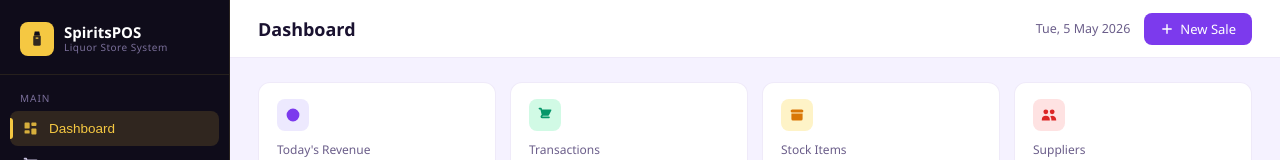
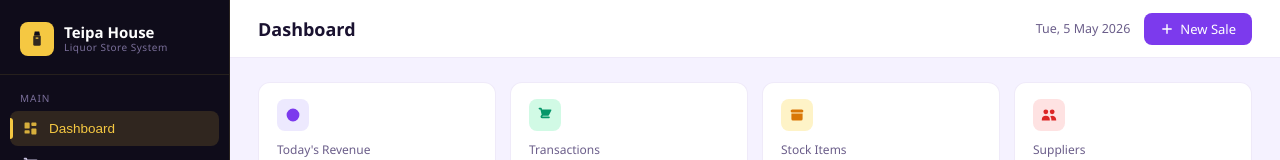
Before and after one commit to sela-gh/teipaliquor, a React (Vite) app: page / in a window 1280 px wide. Shown: the top 160 px of the page. Built offline with nearby package versions, Linux system fonts and the light colour scheme; no server answers; the database is empty.

Commit message:
Update dashboard.jsx

```diff
--- a/src/components/dashboard.jsx
+++ b/src/components/dashboard.jsx
@@ -553,7 +553,7 @@ function Sidebar({ activeId, onNavigate, mobileNavOpen, onToggleMobileNav }) {
             </svg>
           </div>
           <div>
-            <div className="logo-text">SpiritsPOS</div>
+            <div className="logo-text">Teipa House</div>
             <div className="logo-sub">Liquor Store System</div>
           </div>
         </div>
```
